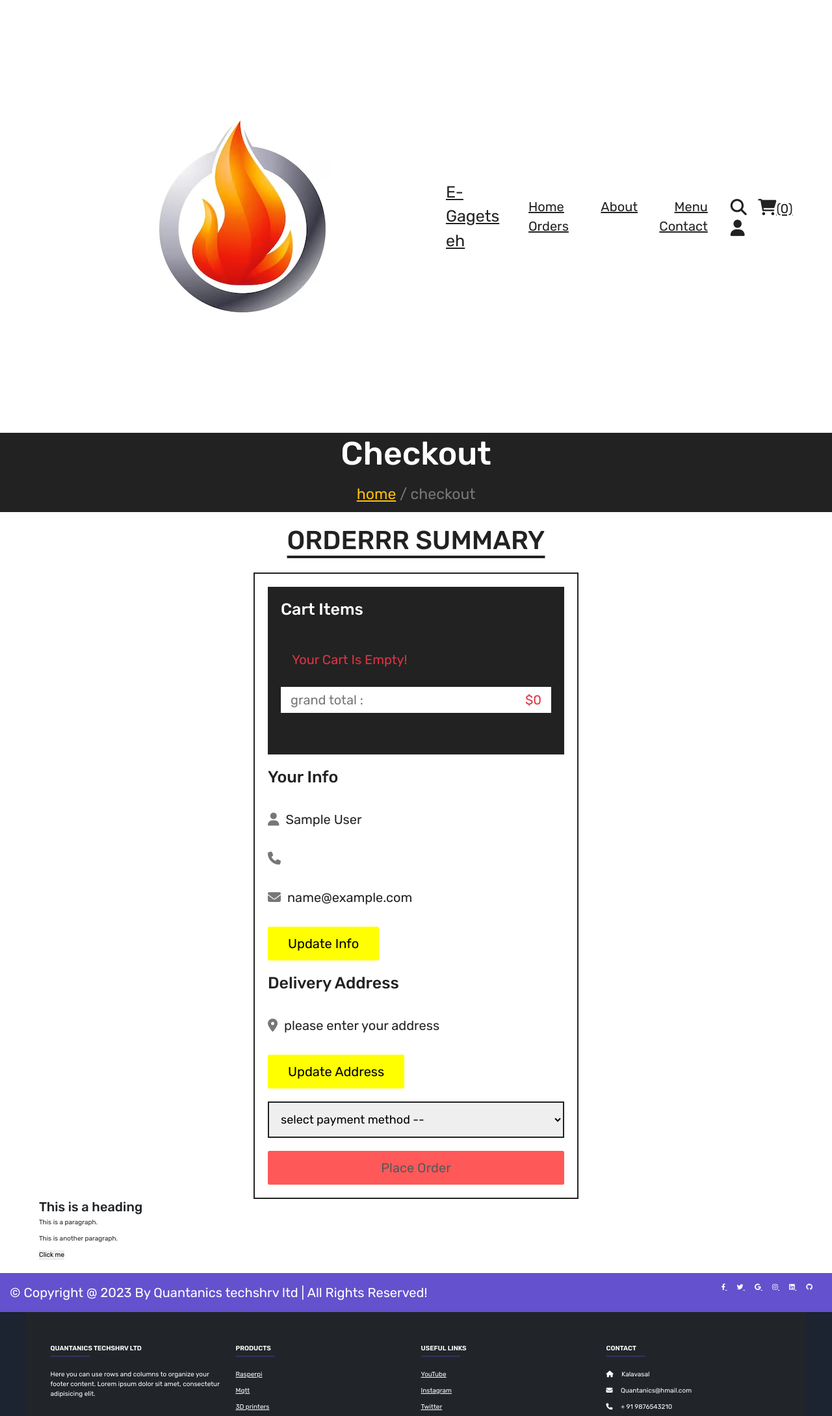
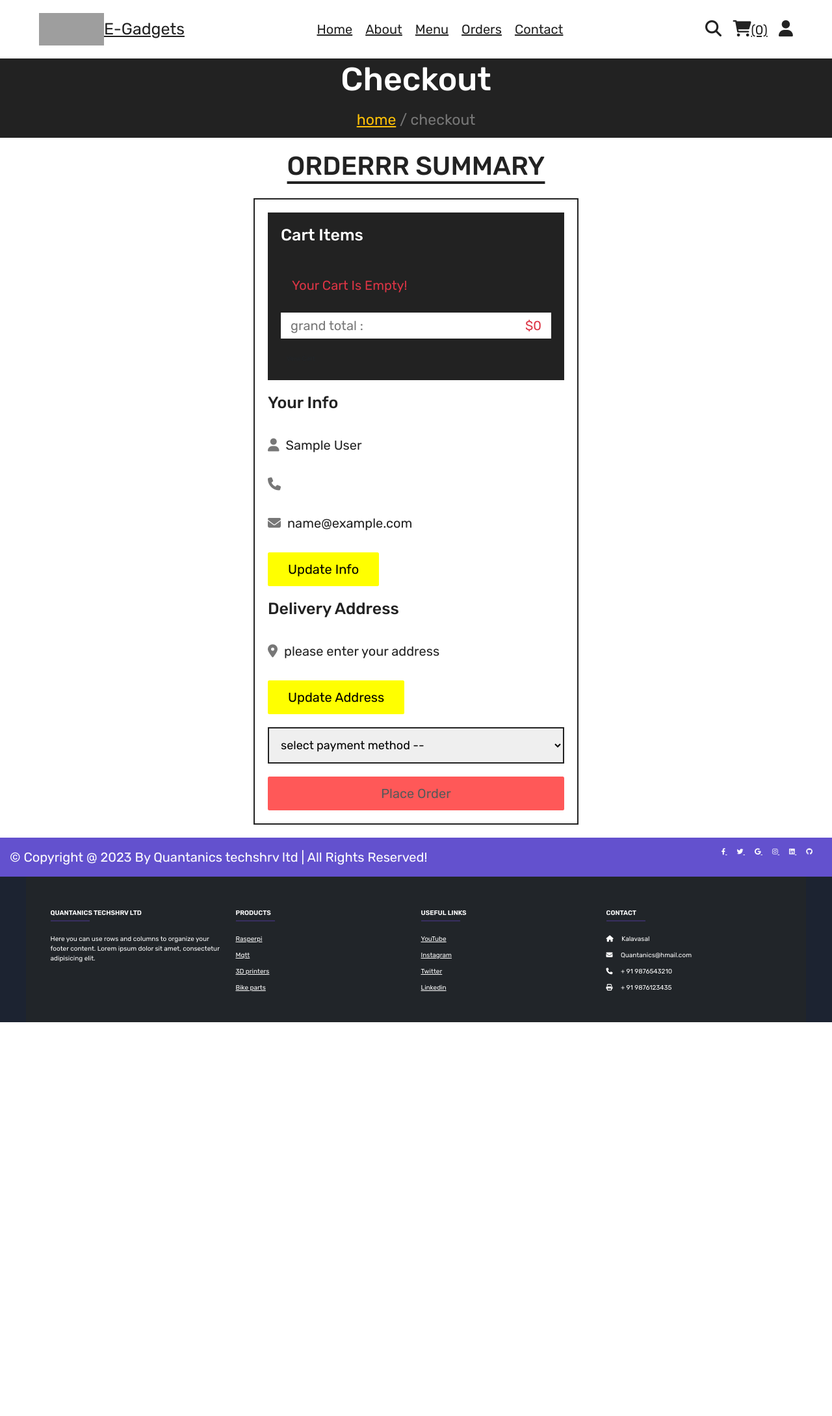
Before and after one commit to MATHAN4023/Electronic-Ecommerce, a PHP site: page /checkout.php in a window 1280 px wide. Shown: the top 2179 px of the page at 65% size. After the commit the page ends 1573 px from the top, so only its background shows below. Run offline with PHP 8.4, Linux system fonts and the light colour scheme; the visitor is signed in with stand-in values (Sample User, id 1); data that the repository does not hold is empty; some libraries are stand-ins or nearby versions; grey boxes are pictures that could not be loaded.

Commit message:
rasar pay

```diff
--- a/checkout.php
+++ b/checkout.php
@@ -40,7 +40,7 @@ if (isset($_POST['submit'])) {
          $delete_cart->execute([$user_id]);
 
          // Include the Razorpay PHP SDK
-         require 'C:\xampp\htdocs\dashboard\robu clone\Electronic-Ecommerce\razorpay-php-master\razorpay-php-master\Razorpay.php';
+         require 'C:\xampp\htdocs\robu clone\Electronic-Ecommerce\razorpay-php-master\razorpay-php-master\Razorpay.php';
 
          // Initialize Razorpay with your API key and secret key
          $razorpayApiKey = 'rzp_test_InqF9HsZIjNaZV';
@@ -204,12 +204,6 @@ if (isset($_POST['submit'])) {
 
 
       </form>
-      <h2>This is a heading</h2>
-
-      <p>This is a paragraph.</p>
-      <p>This is another paragraph.</p>
-
-      <button>Click me</button>
    </section>
 
    <script>
--- a/components/user_header.php
+++ b/components/user_header.php
@@ -1,9 +1,9 @@
 <?php
-if(isset($message)){
-   foreach($message as $message){
+if (isset($message)) {
+   foreach ($message as $message) {
       echo '
       <div class="message">
-         <span>'.$message.'</span>
+         <span>' . $message . '</span>
          <i class="fas fa-times" onclick="this.parentElement.remove();"></i>
       </div>
       ';
@@ -12,10 +12,16 @@ if(isset($message)){
 ?>
 
 <header class="header">
+   <section class="flex">
+      <div class="logo d-flex" style="height:50px;">
+         <div class="logo_img" style="width:100px;overflow:hidden;">
+            <img src="https://images-platform.99static.com//9J188KNa1yorbE-x_YGpAC_6k9g=/0x0:969x969/fit-in/500x500/99designs-contests-attachments/101/101759/attachment_101759249" alt="" height="100px" width="100px" style="width: 100%;height: 180%;object-fit: cover;margin-top:-20%">
+         </div>
+         <div class="d-flex" style="justify-content: center; align-items: center;">
+            <a href="home.php" class="logo">E-Gadgets</a>
+         </div>
 
-   <section class="flex">
-      <img src="./logo.avif" alt="logo">
-      <a href="home.php" class="logo">E-Gagets eh</a>
+      </div>
 
       <nav class="navbar" style="text-transform:capitalize">
          <a href="home.php">home</a>
@@ -41,7 +47,7 @@ if(isset($message)){
          <?php
          $select_profile = $conn->prepare("SELECT * FROM `users` WHERE id = ?");
          $select_profile->execute([$user_id]);
-            if($select_profile->rowCount() > 0){
+         if ($select_profile->rowCount() > 0) {
             $fetch_profile = $select_profile->fetch(PDO::FETCH_ASSOC);
          ?>
             <p class="name"><?= $fetch_profile['name']; ?></p>
@@ -60,7 +66,7 @@ if(isset($message)){
                <a href="register.php">register</a>
             </p>
          <?php
-            }else{
+         } else {
          ?>
             <p class="name">please login first!</p>
             <a href="login.php" class="btn">login</a>
```
Also changed, not shown: components/logo.png (renamed from components/logo.avif), project images/logo.png (added). Lines whose indentation alone changed are shown as unchanged.
